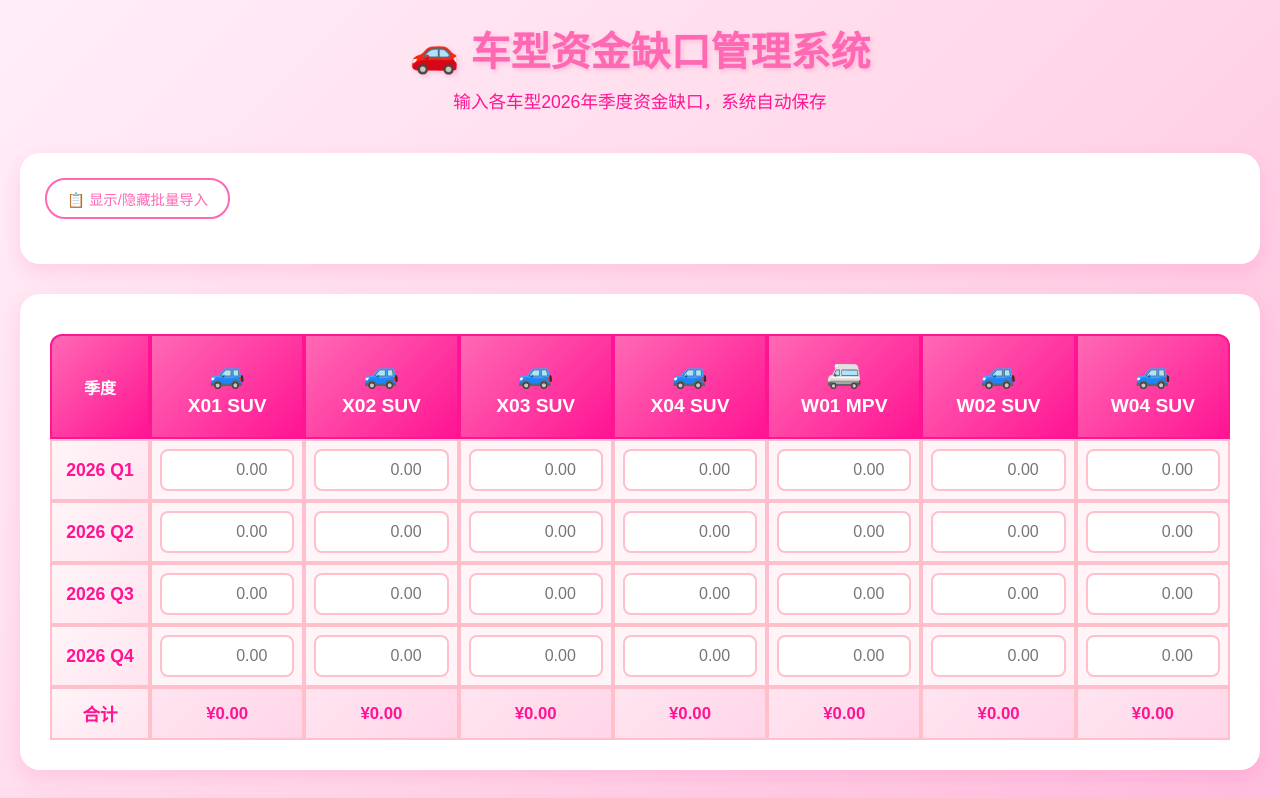
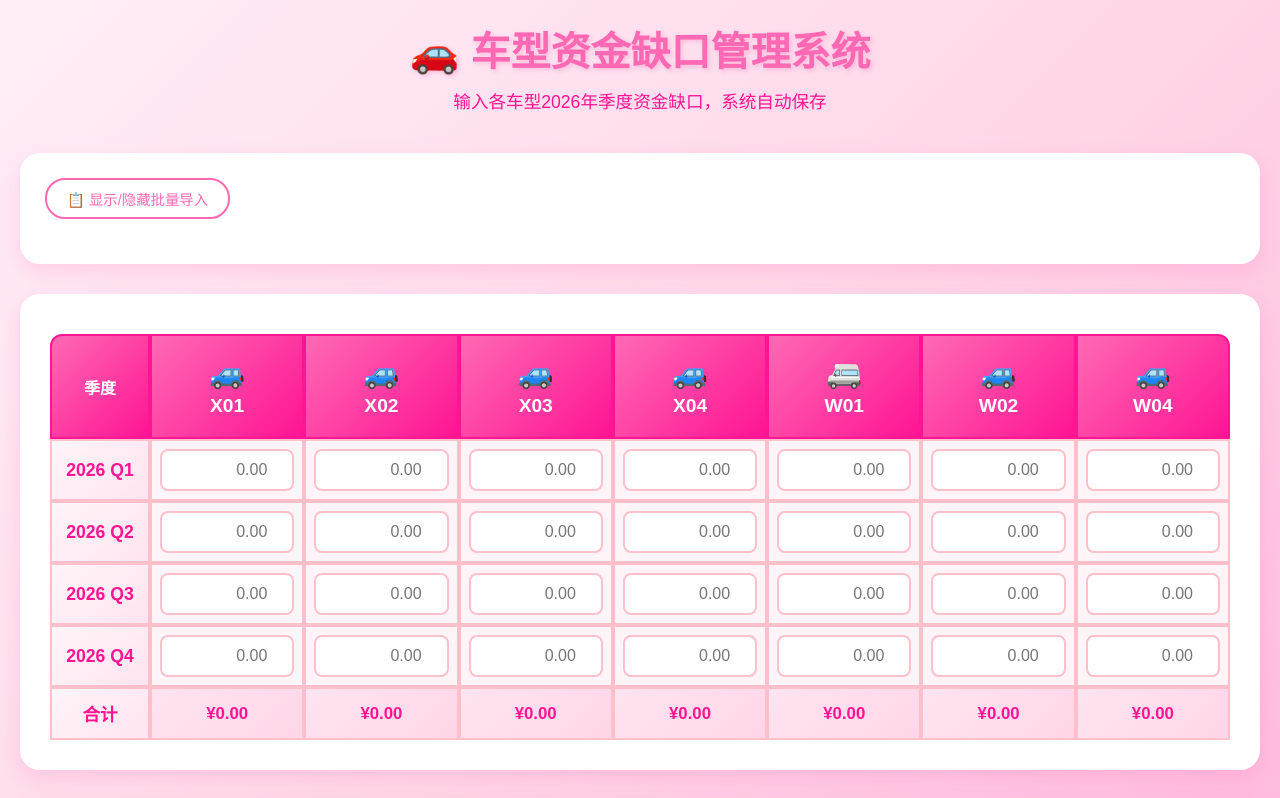
Before and after one commit to siyuezhong96-glitch/zhongtong, a plain HTML site: page index.html in a window 1280 px wide. Shown: the top 798 px of the page. Drawn offline with Linux system fonts and the light colour scheme.

Commit message:
去除车型名称中的SUV/MPV标注，只保留车型代码和图标

```diff
--- a/index.html
+++ b/index.html
@@ -412,13 +412,13 @@ X03	1200000	2200000	3200000	4200000</div>
     <script>
         // 车型配置
         const vehicles = [
-            { code: 'X01', name: 'X01 SUV', icon: '🚙' },
-            { code: 'X02', name: 'X02 SUV', icon: '🚙' },
-            { code: 'X03', name: 'X03 SUV', icon: '🚙' },
-            { code: 'X04', name: 'X04 SUV', icon: '🚙' },
-            { code: 'W01', name: 'W01 MPV', icon: '🚐' },
-            { code: 'W02', name: 'W02 SUV', icon: '🚙' },
-            { code: 'W04', name: 'W04 SUV', icon: '🚙' }
+            { code: 'X01', name: 'X01', icon: '🚙' },
+            { code: 'X02', name: 'X02', icon: '🚙' },
+            { code: 'X03', name: 'X03', icon: '🚙' },
+            { code: 'X04', name: 'X04', icon: '🚙' },
+            { code: 'W01', name: 'W01', icon: '🚐' },
+            { code: 'W02', name: 'W02', icon: '🚙' },
+            { code: 'W04', name: 'W04', icon: '🚙' }
         ];
 
         const quarters = ['Q1', 'Q2', 'Q3', 'Q4'];
```
